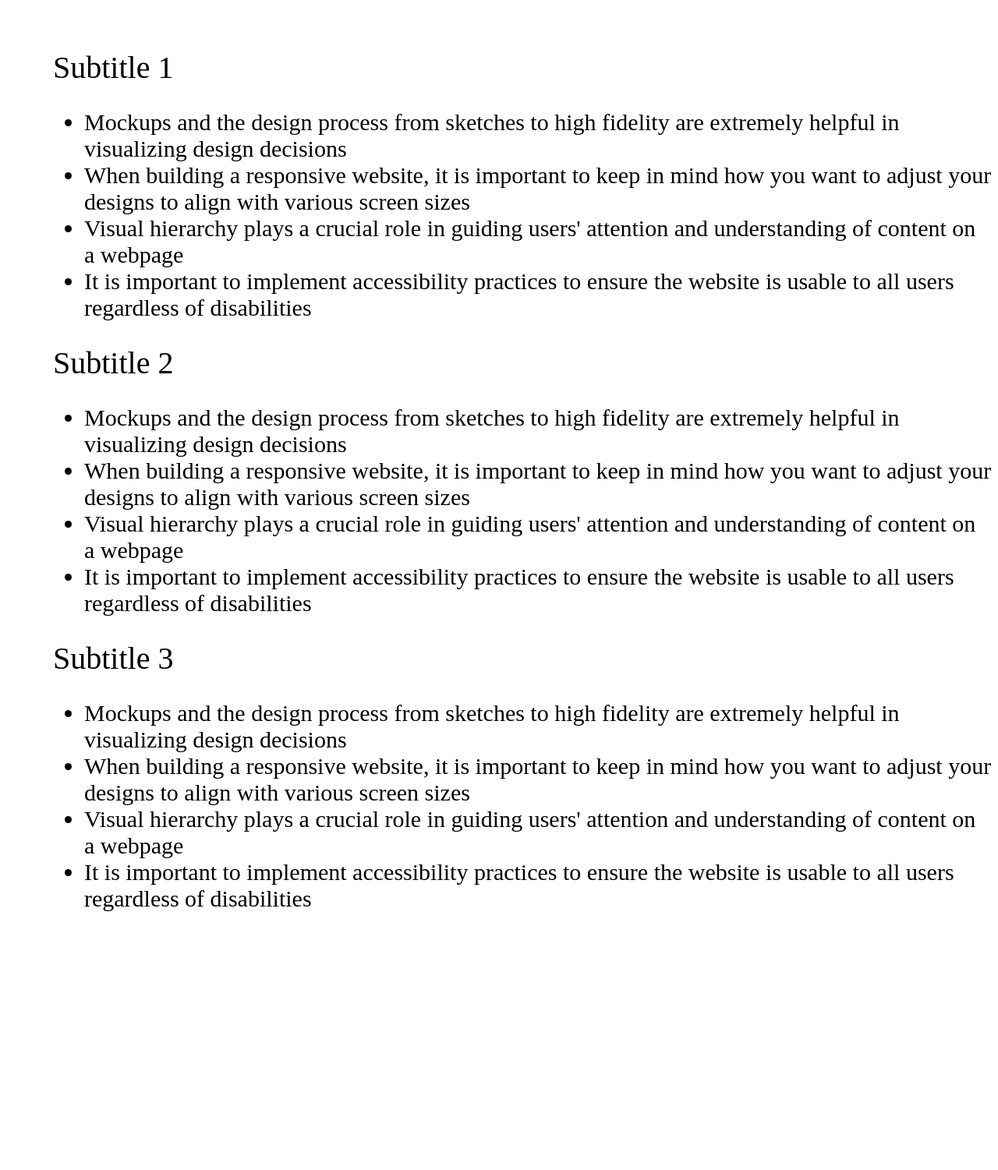
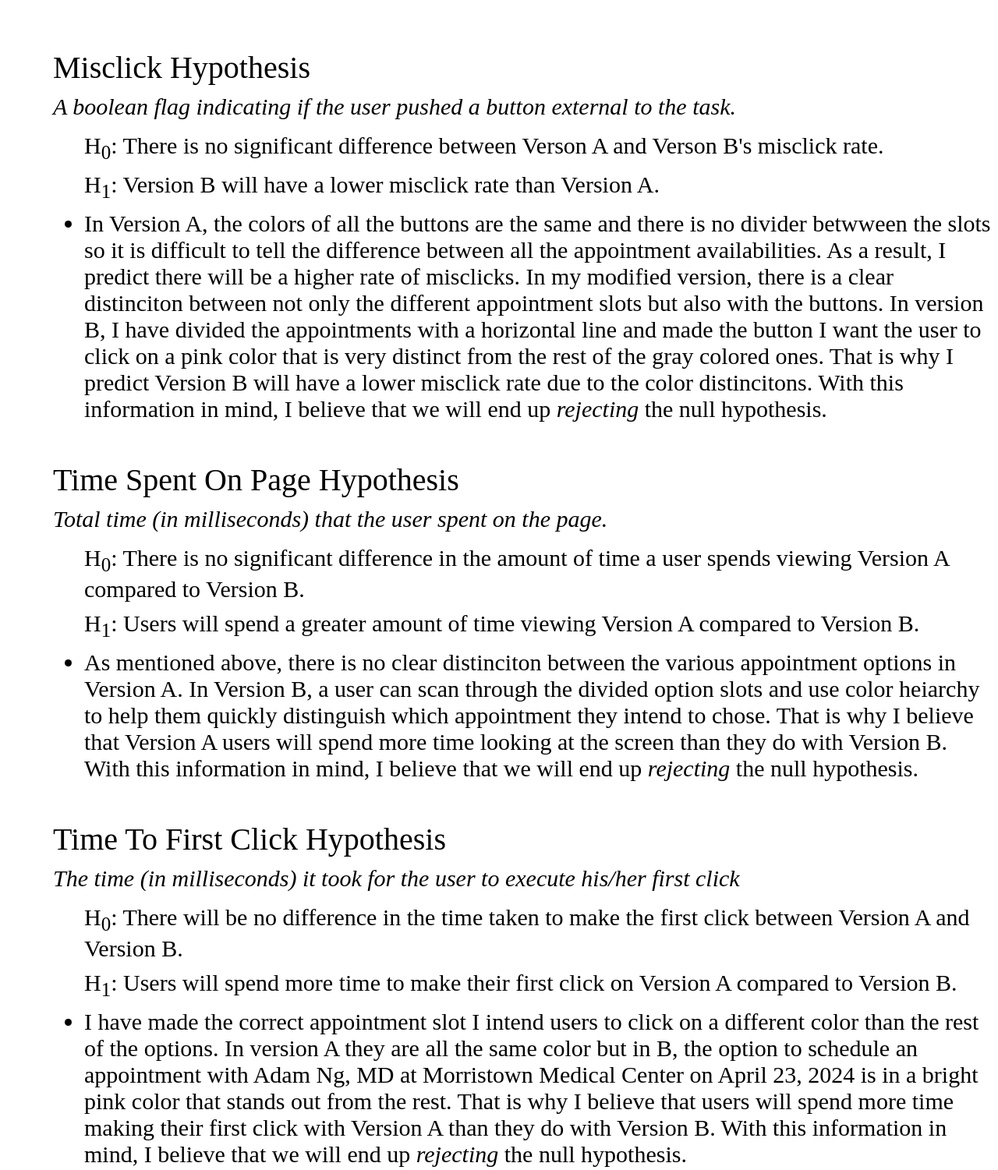
Before and after one commit to gcantera5/A-B-Testing-Assignment, a plain HTML site: page hypothesis.html in a window 1280 px wide. Shown: the part 240-1741 px from the top of the page at 78% size. Before the commit the page ends 1440 px from the top, so only its background shows below. Drawn offline with Linux system fonts and the light colour scheme.

Commit message:
saving description + modification + hypothesis pages

```diff
--- a/hypothesis-style.css
+++ b/hypothesis-style.css
@@ -57,6 +57,18 @@
     margin: 10px 0;
 }
 
-.text {
+.subtitles i {
     font-size: 30px;
 }
+
+.subtitles li {
+    font-size: 30px;
+}
+
+.text {
+    margin-bottom: 50px;
+}
+
+.text p {
+    font-size: 30px;
+}
--- a/hypothesis.html
+++ b/hypothesis.html
@@ -20,32 +20,59 @@
     </div>
     <div class="information">
         <div class="subtitles">
-            <p>Subtitle 1</p>
+            <p>Misclick Hypothesis</p>
                 <div class="text">
+                    <i>A boolean flag indicating if the user pushed a button external to the task.</i>
                     <ul>
-                        <li> Mockups and the design process from sketches to high fidelity are extremely helpful in visualizing design decisions</li>
-                        <li> When building a responsive website, it is important to keep in mind how you want to adjust your designs to align with various screen sizes</li>
-                        <li> Visual hierarchy plays a crucial role in guiding users' attention and understanding of content on a webpage</li>
-                        <li> It is important to implement accessibility practices to ensure the website is usable to all users regardless of disabilities</li>
-                    </ul>
-                </div>
-            <p>Subtitle 2</p>
-                <div class="text">
-                    <ul>
-                        <li> Mockups and the design process from sketches to high fidelity are extremely helpful in visualizing design decisions</li>
-                        <li> When building a responsive website, it is important to keep in mind how you want to adjust your designs to align with various screen sizes</li>
-                        <li> Visual hierarchy plays a crucial role in guiding users' attention and understanding of content on a webpage</li>
-                        <li> It is important to implement accessibility practices to ensure the website is usable to all users regardless of disabilities</li>
+                        <p>
+                            H<sub>0</sub>: There is no significant difference between Verson A and Verson B's misclick rate.
+                        </p>
+
+                        <p>
+                            H<sub>1</sub>: Version B will have a lower misclick rate
+                            than Version A.
+                        </p>
+                        <li> In Version A, the colors of all the buttons are the same and there is no divider betwween the slots so it is difficult to tell the difference between all the appointment availabilities. As a result, I predict there will be a higher rate of misclicks.
+                             In my modified version, there is a clear distinciton between not only the different appointment slots but also with the buttons. In version B, I have divided the appointments with a horizontal line and made
+                             the button I want the user to click on a pink color that is very distinct from the rest of the gray colored ones. That is why I predict Version B will have a lower misclick rate due to the color distincitons. With this information in mind,
+                             I believe that we will end up <i>rejecting</i> the null hypothesis.
+                        </li>
                     </ul>
                 </div>
 
-            <p>Subtitle 3</p>
+            <p>Time Spent On Page Hypothesis</p>
                 <div class="text">
+                    <i>Total time (in milliseconds) that the user spent on the page.</i>
                     <ul>
-                        <li> Mockups and the design process from sketches to high fidelity are extremely helpful in visualizing design decisions</li>
-                        <li> When building a responsive website, it is important to keep in mind how you want to adjust your designs to align with various screen sizes</li>
-                        <li> Visual hierarchy plays a crucial role in guiding users' attention and understanding of content on a webpage</li>
-                        <li> It is important to implement accessibility practices to ensure the website is usable to all users regardless of disabilities</li>
+                        <p>
+                            H<sub>0</sub>: There is no significant difference in the amount of time a user spends viewing Version A compared to Version B.
+                        </p>
+
+                        <p>
+                            H<sub>1</sub>: Users will spend a greater amount of time viewing Version A compared to Version B.
+                        </p>
+                        <li> As mentioned above, there is no clear distinciton between the various appointment options in Version A. In Version B, a user can scan through the divided option slots and use color heiarchy
+                             to help them quickly distinguish which appointment they intend to chose. That is why I believe that Version A users will spend more time looking at the screen than they do with Version B.
+                             With this information in mind, I believe that we will end up <i>rejecting</i> the null hypothesis.
+                       </li>
+                    </ul>
+                </div>
+
+            <p>Time To First Click Hypothesis</p>
+                <div class="text">
+                    <i>The time (in milliseconds) it took for the user to execute his/her first click</i>
+                    <ul>
+                        <p>
+                            H<sub>0</sub>: There will be no difference in the time taken to make the first click between Version A and Version B.
+                        </p>
+
+                        <p>
+                            H<sub>1</sub>: Users will spend more time to make their first click on Version A compared to Version B.
+                        </p>
+                        <li> I have made the correct appointment slot I intend users to click on a different color than the rest of the options. In version A they are all the same color but in B, the option to schedule an appointment with Adam Ng, MD at Morristown Medical Center on April 23, 2024
+                             is in a bright pink color that stands out from the rest. That is why I believe that users will spend more time making their first click with Version A than they do with Version B.
+                             With this information in mind, I believe that we will end up <i>rejecting</i> the null hypothesis.
+                      </li>
                     </ul>
                 </div>
         </div>
--- a/results-style.css
+++ b/results-style.css
@@ -60,3 +60,7 @@
 .text {
     font-size: 30px;
 }
+
+.headers {
+    font-size: 5px;
+}
```
Also changed, not shown: results.html (+36 -7 lines), results/studio-b-test-results.png (added), results/studio-part-a-results.png (added), 2 other files.
